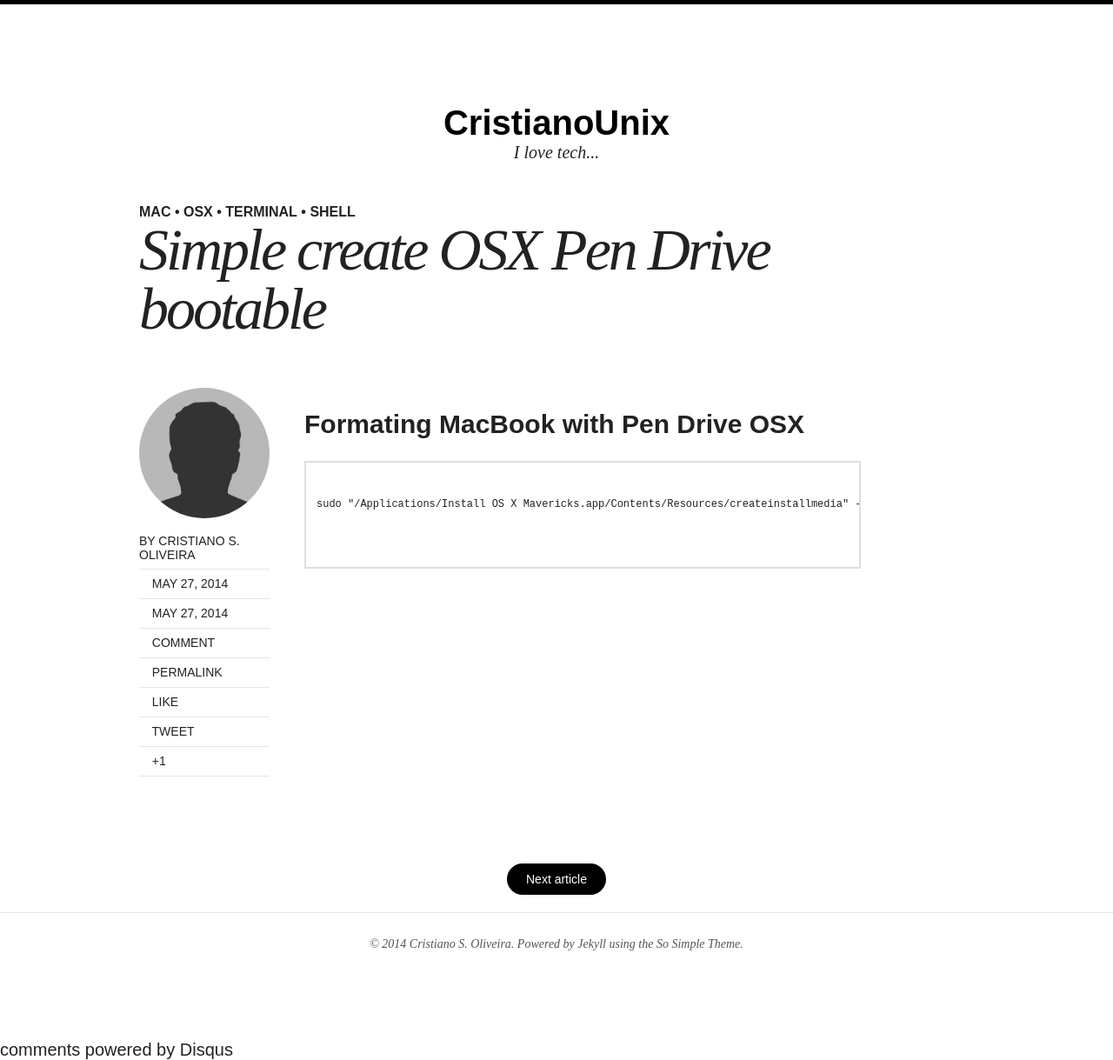
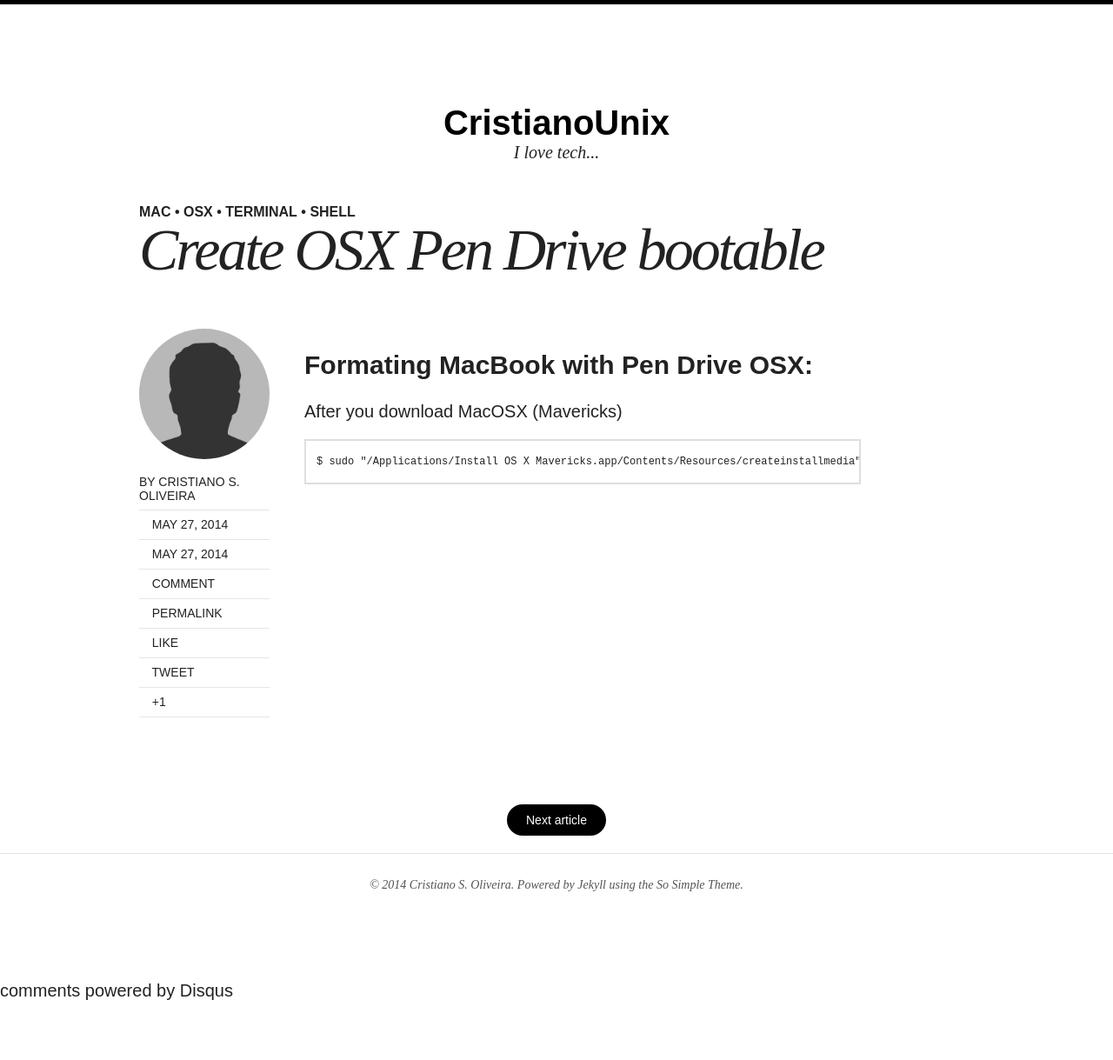
Before and after one commit to cristianounix/cristianounix, a Jekyll site: the page built from _posts/2014-05-27-Create-OSX-pen-drive-boot.md, in a window 1280 px wide. Shown: the whole page at 87% size. Built offline with Jekyll 4.4.1, drawn with Linux system fonts in a browser that asks for light colours; nearby versions of some CDN libraries; comment, search, counter and statistics services are not loaded; after the commit the page ends 1151 px from its top, so only the background shows below that.

Commit message:
Update post 27-05

````diff
--- a/_posts/2014-05-27-Create-OSX-pen-drive-boot.md
+++ b/_posts/2014-05-27-Create-OSX-pen-drive-boot.md
@@ -1,6 +1,6 @@
 ---
 layout: post
-title: Simple create OSX Pen Drive bootable
+title: Create OSX Pen Drive bootable
 description: "how to create pen drive with OSX"
 modified: 2014-05-27
 category: macbook
@@ -9,11 +9,8 @@
 share: true
 ---
 
-# Formating MacBook with Pen Drive OSX
+## Formating MacBook with Pen Drive OSX:
 
-```
+After you download MacOSX (Mavericks)
 
-sudo "/Applications/Install OS X Mavericks.app/Contents/Resources/createinstallmedia" --volume /Volumes/Untitled --applicationpath "/Applications/Install OS X Mavericks.app"
-
-
-```
+    $ sudo "/Applications/Install OS X Mavericks.app/Contents/Resources/createinstallmedia" --volume /Volumes/[PEN-DRIVE] --applicationpath "/Applications/Install OS X Mavericks.app"
````
